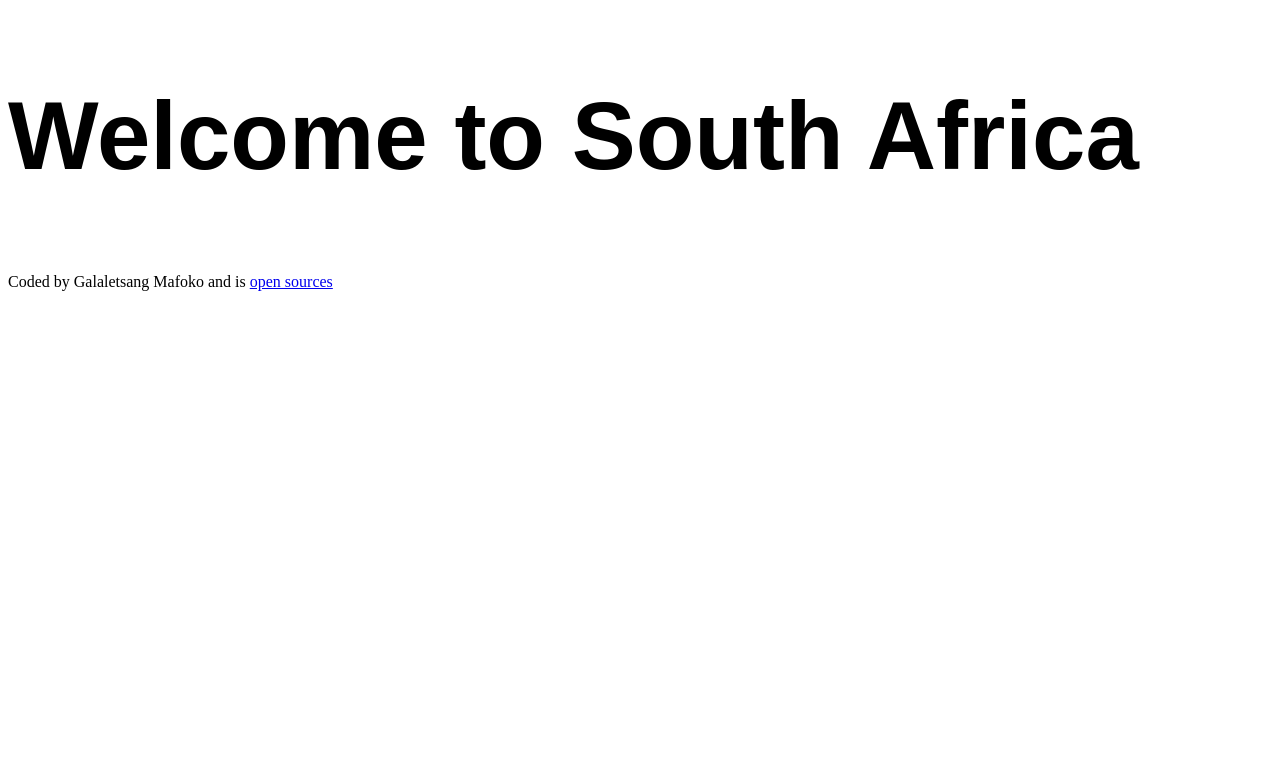
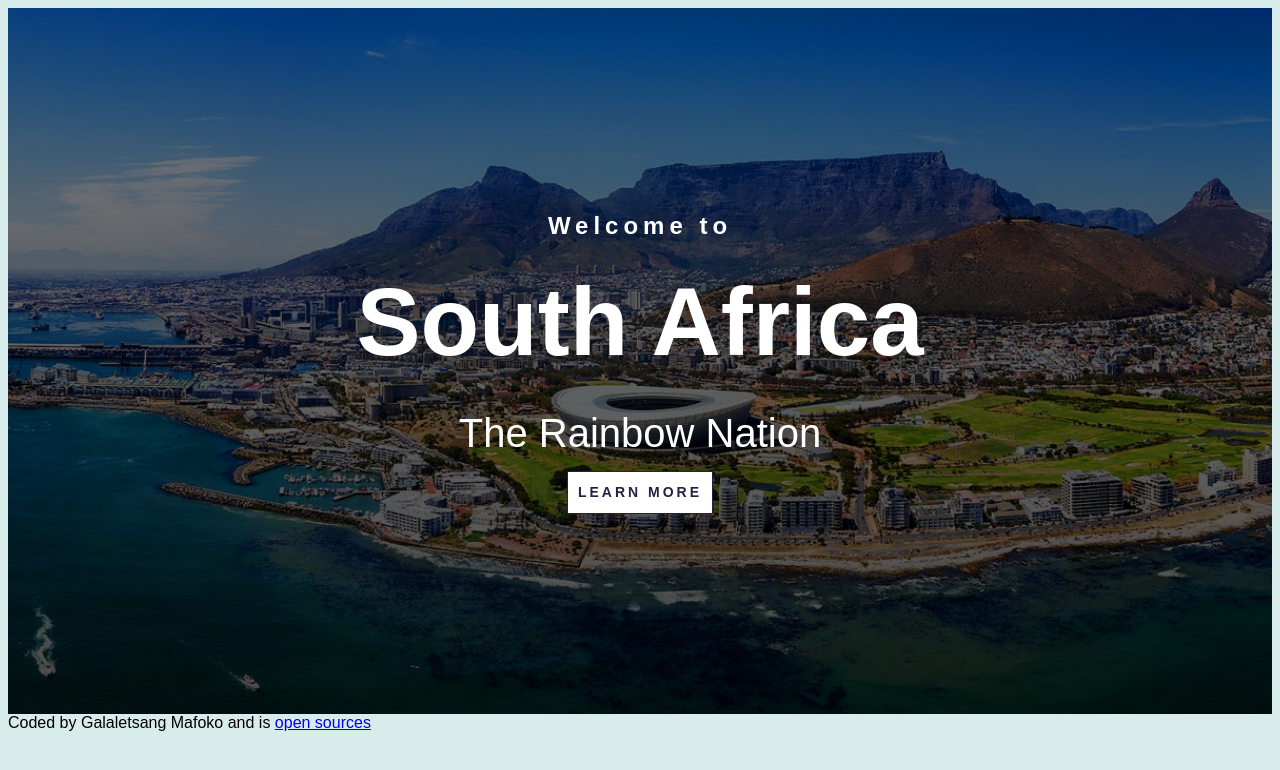
Before and after one commit to GalaletsangM/travel-to-south-africa, a plain HTML site: page index.html in a window 1280 px wide. Drawn offline with nearby package versions, Linux system fonts and the light colour scheme.

Commit message:
Added the header of the landing page

```diff
--- a/index.html
+++ b/index.html
@@ -1,15 +1,33 @@
 <!DOCTYPE html>
 <html lang="en">
-<head>
-    <meta charset="UTF-8">
-    <meta name="viewport" content="width=device-width, initial-scale=1.0">
+  <head>
+    <meta charset="UTF-8" />
+    <meta name="viewport" content="width=device-width, initial-scale=1.0" />
     <title>Welcome to South Africa</title>
-    <link rel="stylesheet" href="src/styles.css">
-</head>
-<body>
-    <h1>Welcome to South Africa</h1>
+    <link rel="stylesheet" href="src/styles.css" />
+    <link
+      rel="stylesheet"
+      href="https://cdnjs.cloudflare.com/ajax/libs/flag-icons/7.2.3/css/flag-icons.min.css"
+      integrity="sha512-bZBu2H0+FGFz/stDN/L0k8J0G8qVsAL0ht1qg5kTwtAheiXwiRKyCq1frwfbSFSJN3jooR5kauE0YjtPzhZtJQ=="
+      crossorigin="anonymous"
+      referrerpolicy="no-referrer"
+    />
+  </head>
+  <body>
+    <div class="container">
+      <header>
+        <h3>Welcome to</h3>
+        <h1 class="flag-icon flag-icon-gr">South Africa</h1>
+        <h2>The Rainbow Nation</h2>
+        <a href="#more">Learn More</a>
+      </header>
 
-
-    <footer>Coded by Galaletsang Mafoko and is <a href="https://github.com/GalaletsangM/travel-to-south-africa">open sources</a> </footer>
-</body>
+      <footer>
+        Coded by Galaletsang Mafoko and is
+        <a href="https://github.com/GalaletsangM/travel-to-south-africa"
+          >open sources</a
+        >
+      </footer>
+    </div>
+  </body>
 </html>
--- a/src/styles.css
+++ b/src/styles.css
@@ -1,7 +1,70 @@
-h1 {
-    font-family: "Poppins", sans-serif;
-    font-style: normal;
+body {
+    font-family: "Poppings", sans-serif;
+    background: rgb(216, 237, 235);
+}
+.container{
+    max-width: 1400px;
+    margin: 0 auto;
+
+}
+header {
+    background-image: linear-gradient(rgba(0, 0 ,0 , 0.5), rgba(0, 0, 0, 0.7)), url('../images/south africa-bg.jpg');
+    background-repeat: no-repeat;
+    background-size: cover;
+    color: white;
+    text-align: center;
+    padding: 200px 0;
+}
+header h1 {
     font-weight: 700;
     font-size: 96px;
-    line-height: 144px;
+    line-height: 1;
+    margin: 30px 0;
 }
+header h2 {
+    font-weight: 400;
+    font-size: 40px;
+    line-height: 1.5;
+    margin-bottom: 8px;
+}
+header h3 {
+    font-weight: 900;
+    font-size: 24px;
+    line-height: 1.5;
+    letter-spacing: 5px;
+    margin: 0;
+}
+header a {
+    font-weight: 700;
+    font-size: 14px;
+    line-height: 1.5;
+    text-align: center;
+    letter-spacing: 3px;
+    text-transform: uppercase;
+    background: white;
+    text-decoration: none;
+    color: #272044;
+    padding: 10px;
+    border: 1px solid #272044;
+    display:inline-block
+}
+header a:hover {
+    background: #272044;
+    color: white;
+}
+
+@media (max-width: 900px) {
+    header {
+        padding: 60px ;
+    }
+    header h1 {
+        font-size: 48px;
+    }
+    header h2 {
+        font-size: 20px;
+    }
+    header h3 {
+        font-size: 12px;
+    }
+
+}
```
